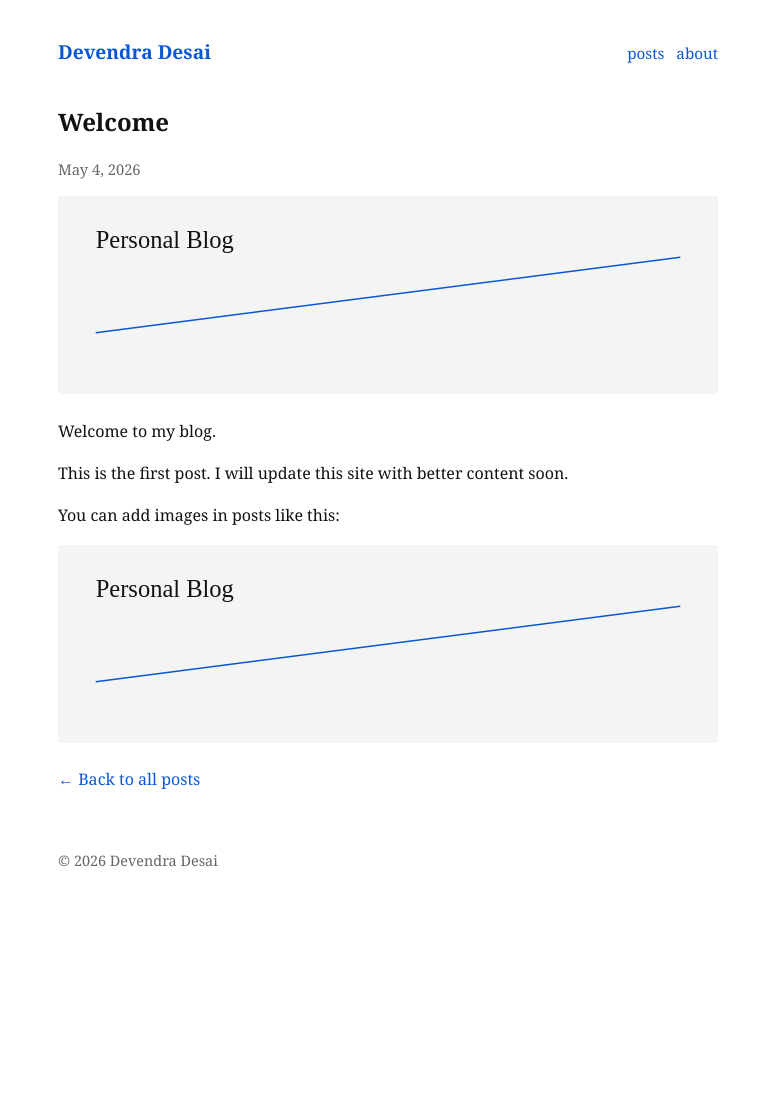
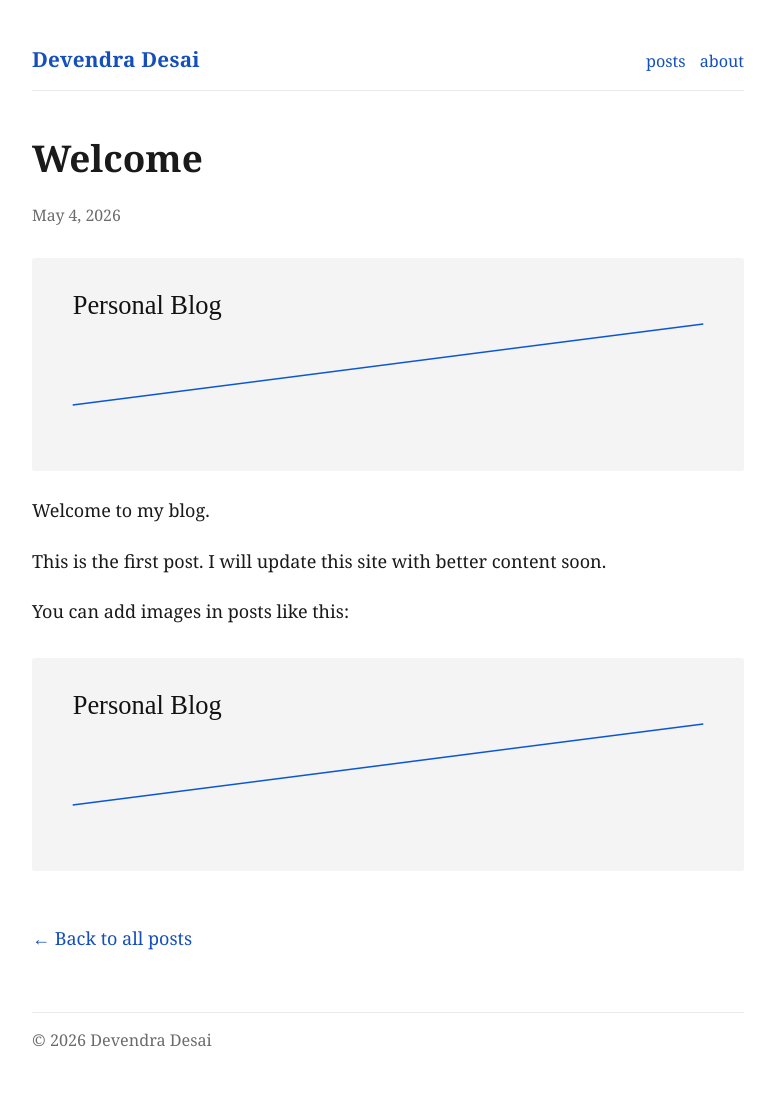
Before and after one commit to devdesai-work/me-blog, a Jekyll site: the page built from _posts/2026-05-04-welcome.md, in a window 1280 px wide. Shown: the whole page, without its empty margins (252-1027 px from the left). Built offline with Jekyll 4.4.1, drawn with Linux system fonts in a browser that asks for light colours; before the commit the page ends 912 px from its top, so only the background shows below that.

Commit message:
Styling update

```diff
--- a/assets/css/style.css
+++ b/assets/css/style.css
@@ -1,9 +1,11 @@
 :root {
-  --text: #121212;
-  --muted: #666;
-  --link: #0a57d5;
+  --text: #1a1a1a;
+  --muted: #6b6b6b;
+  --line: #e9e9e9;
+  --link: #144fbd;
+  --link-hover: #0d3c96;
   --bg: #ffffff;
-  --max-width: 700px;
+  --max-width: 760px;
 }
 
 * {
@@ -17,25 +19,29 @@ body {
   background: var(--bg);
   color: var(--text);
   font-family: Georgia, "Times New Roman", Times, serif;
-  line-height: 1.65;
+  font-size: 18px;
+  line-height: 1.72;
 }
 
 .container {
   max-width: var(--max-width);
-  margin: 40px auto;
-  padding: 0 20px;
+  margin: 46px auto;
+  padding: 0 24px;
 }
 
 .site-header {
   display: flex;
   justify-content: space-between;
   align-items: baseline;
-  margin-bottom: 40px;
+  margin-bottom: 44px;
+  padding-bottom: 14px;
+  border-bottom: 1px solid var(--line);
 }
 
 .site-name {
-  font-size: 1.2rem;
+  font-size: 1.15rem;
   margin: 0;
+  letter-spacing: 0.01em;
 }
 
 .site-name a,
@@ -46,39 +52,86 @@ a {
 }
 
 a:hover {
+  color: var(--link-hover);
   text-decoration: underline;
+  text-underline-offset: 2px;
 }
 
 nav {
   display: flex;
-  gap: 12px;
-  font-size: 0.95rem;
+  gap: 14px;
+  font-size: 0.9rem;
+  text-transform: lowercase;
 }
 
 h1,
 h2,
 h3 {
   font-weight: 600;
-  line-height: 1.3;
+  line-height: 1.28;
+  margin: 1.6em 0 0.55em;
 }
 
 h1 {
-  margin-top: 0;
+  margin-top: 0.1em;
+  font-size: 2.05rem;
+}
+
+h2 {
+  font-size: 1.35rem;
+}
+
+p,
+ul,
+ol {
+  margin: 0 0 1.1em;
+}
+
+article {
+  padding-bottom: 8px;
+}
+
+article p > code,
+li > code {
+  background: #f7f7f7;
+  border: 1px solid #efefef;
+  border-radius: 4px;
+  padding: 0.04em 0.35em;
+  font-size: 0.9em;
 }
 
 .post-list {
   list-style: none;
   padding: 0;
+  margin-top: 1.2em;
 }
 
 .post-list li {
-  margin-bottom: 0.45rem;
+  margin: 0;
+  padding: 0.82rem 0;
+  border-bottom: 1px solid var(--line);
+}
+
+.post-list li:first-child {
+  border-top: 1px solid var(--line);
+}
+
+.post-list .date {
+  display: inline-block;
+  min-width: 106px;
+}
+
+.post-list .post-excerpt {
+  margin: 0.25rem 0 0;
+  color: var(--muted);
+  font-size: 0.94rem;
+  line-height: 1.55;
 }
 
 .date,
 .meta {
   color: var(--muted);
-  font-size: 0.92rem;
+  font-size: 0.88rem;
   margin-right: 10px;
 }
 
@@ -86,23 +139,40 @@ img,
 .post-image {
   max-width: 100%;
   height: auto;
-  border-radius: 2px;
+  border-radius: 3px;
+  margin: 0.6rem 0 0.8rem;
 }
 
 .site-footer {
-  margin-top: 56px;
+  margin-top: 58px;
+  padding-top: 14px;
+  border-top: 1px solid var(--line);
   color: var(--muted);
   font-size: 0.9rem;
 }
 
 @media (max-width: 640px) {
+  html,
+  body {
+    font-size: 17px;
+  }
+
   .container {
     margin: 28px auto;
+    padding: 0 18px;
   }
 
   .site-header {
     flex-direction: column;
-    gap: 6px;
+    gap: 7px;
     align-items: flex-start;
   }
+
+  h1 {
+    font-size: 1.7rem;
+  }
+
+  .post-list .date {
+    min-width: 92px;
+  }
 }
```
Also changed, not shown: index.md (+3 -0 lines), posts.md (+3 -0 lines).
